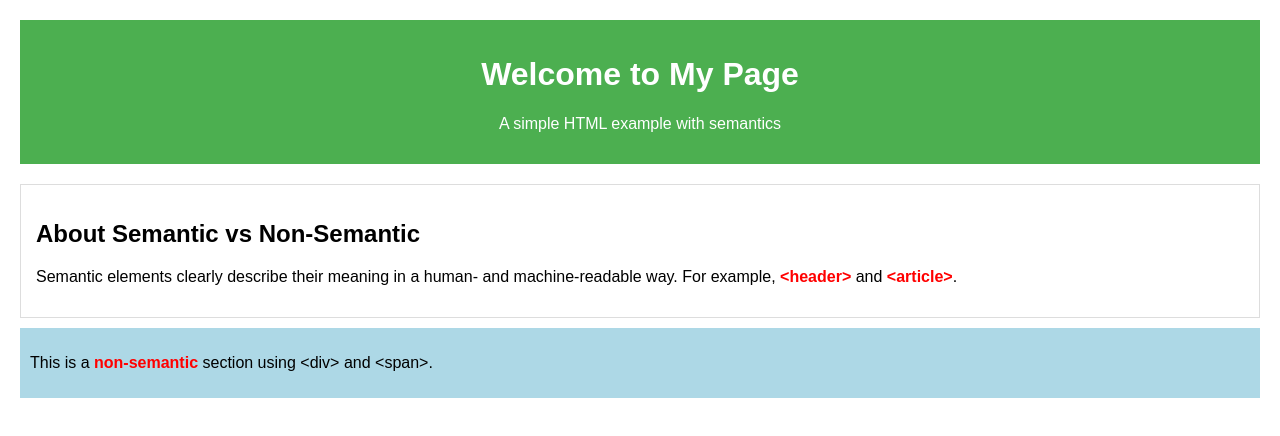
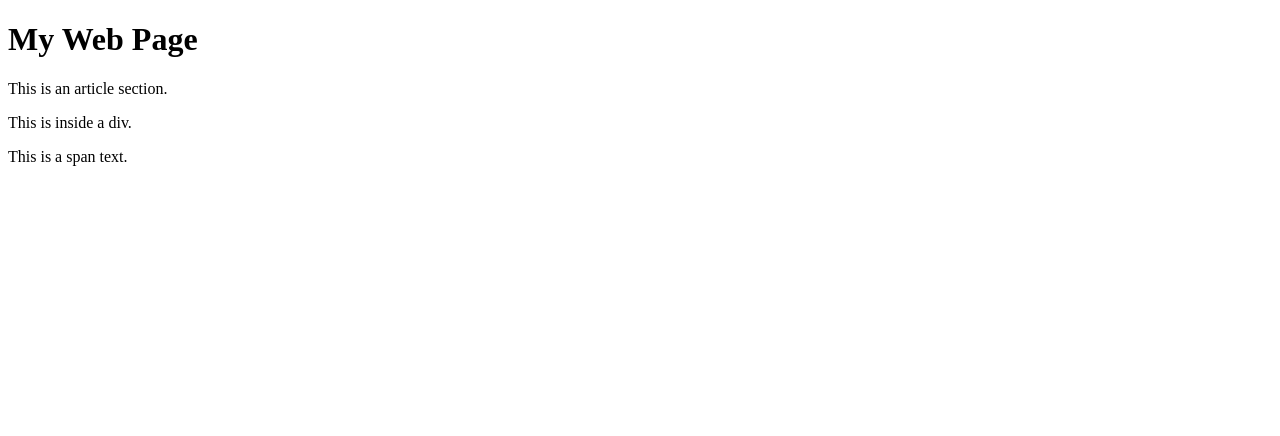
Before and after one commit to GauravCSE-0957/HTML-CSE-18, a plain HTML site: page Web-Assignment/Assignment2/ques1.html in a window 1280 px wide. Drawn offline with Linux system fonts and the light colour scheme.

Commit message:
Modification

```diff
--- a/Web-Assignment/Assignment2/ques1.html
+++ b/Web-Assignment/Assignment2/ques1.html
@@ -1,58 +1,27 @@
 <!DOCTYPE html>
-<html lang="en">
+<html>
 <head>
-  <meta charset="UTF-8">
-  <meta name="viewport" content="width=device-width, initial-scale=1.0">
-  <title>Semantic vs Non-Semantic Example</title>
-  <style>
-    body {
-      font-family: Arial, sans-serif;
-      margin: 20px;
-    }
-    header {
-      background-color: #4CAF50;
-      color: white;
-      padding: 15px;
-      text-align: center;
-    }
-    article {
-      border: 1px solid #ddd;
-      padding: 15px;
-      margin-top: 20px;
-    }
-    .box {
-      background: lightblue;
-      padding: 10px;
-      margin-top: 10px;
-    }
-    .highlight {
-      color: red;
-      font-weight: bold;
-    }
-  </style>
+  <title>Basic HTML Example</title>
 </head>
 <body>
 
   <!-- Semantic element -->
   <header>
-    <h1>Welcome to My Page</h1>
-    <p>A simple HTML example with semantics</p>
+    <h1>My Web Page</h1>
   </header>
 
   <!-- Semantic element -->
   <article>
-    <h2>About Semantic vs Non-Semantic</h2>
-    <p>
-      Semantic elements clearly describe their meaning in a human- and machine-readable way.
-      For example, <span class="highlight">&lt;header&gt;</span> and
-      <span class="highlight">&lt;article&gt;</span>.
-    </p>
+    <p>This is an article section.</p>
   </article>
 
   <!-- Non-semantic element -->
-  <div class="box">
-    <p>This is a <span class="highlight">non-semantic</span> section using &lt;div&gt; and &lt;span&gt;.</p>
+  <div>
+    <p>This is inside a div.</p>
   </div>
+
+  <!-- Non-semantic element -->
+  <span>This is a span text.</span>
 
 </body>
 </html>
```
